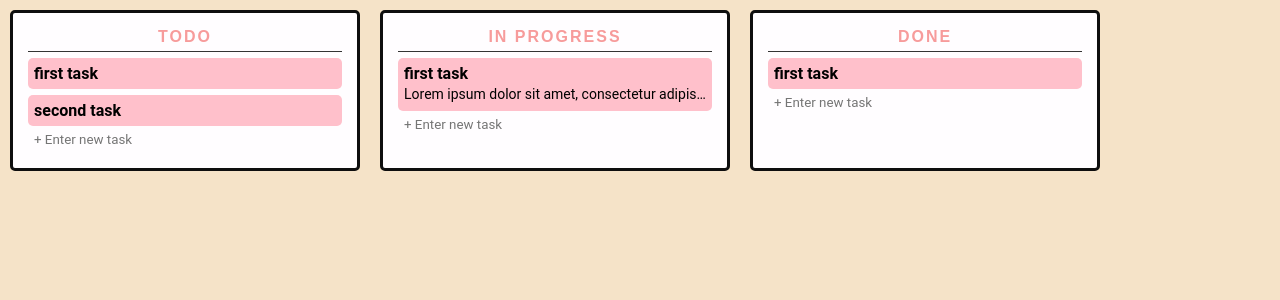
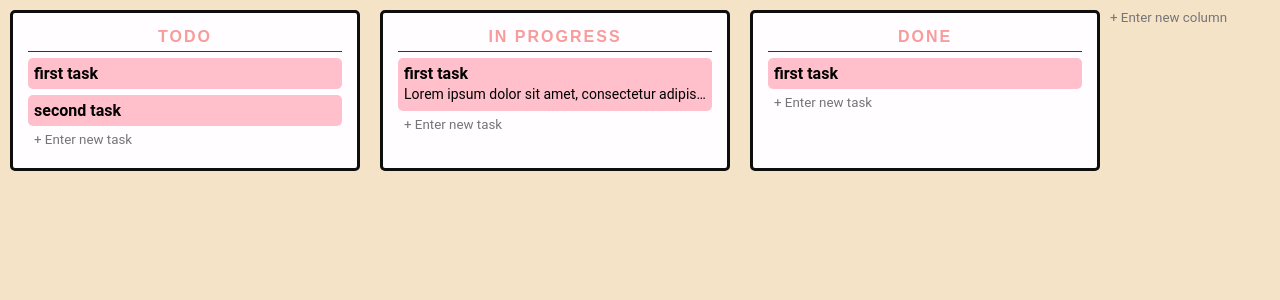
Before and after one commit to allonsmandy/trello, a Vue app: page / in a window 1280 px wide. Shown: the top 300 px of the page. Built offline with nearby package versions, Linux system fonts and the light colour scheme.

Commit message:
:sparkles: (feat): add new column

```diff
--- a/src/store/index.js
+++ b/src/store/index.js
@@ -33,6 +33,12 @@ export default new Vuex.Store({
         description: '',
       });
     },
+    CREATE_COLUMN(state, { name }) {
+      state.board.columns.push({
+        name,
+        tasks: [],
+      });
+    },
     UPDATE_TASK(state, { task, key, value }) {
       task[key] = value;
       // Vue.set(task, key, value)
--- a/src/views/Board.vue
+++ b/src/views/Board.vue
@@ -33,6 +33,10 @@
 
         <input type="text" placeholder="+ Enter new task" @keyup.enter="createTask($event, column.tasks)" />
       </div>
+
+      <div class="board__newColumn">
+        <input type="text" v-model="newColumnName" placeholder="+ Enter new column" @keyup.enter="createColumn" />
+      </div>
     </div>
 
     <div class="task" v-if="isTaskOpen">
@@ -45,6 +49,11 @@
 import { mapState } from 'vuex';
 
 export default {
+  data() {
+    return {
+      newColumnName: '',
+    };
+  },
   computed: {
     ...mapState(['board']),
     isTaskOpen() {
@@ -62,6 +71,16 @@ export default {
         name: event.target.value,
       });
       event.target.value = '';
+    },
+
+    createColumn() {
+      if (this.newColumnName) {
+        this.$store.commit('CREATE_COLUMN', {
+          name: this.newColumnName,
+        });
+
+        this.newColumnName = '';
+      }
     },
 
     pickupTask(event, taskIndex, fromColumnIndex) {
@@ -163,6 +182,17 @@ export default {
     }
   }
 
+  &__newColumn input {
+    background-color: $default;
+    border: none;
+    margin-top: 10px;
+
+    &:hover,
+    &:focus {
+      outline: none;
+    }
+  }
+
   &__task {
     background-color: pink;
     border-radius: 5px;
```
